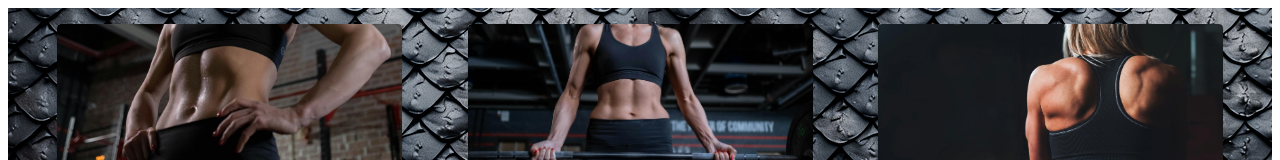
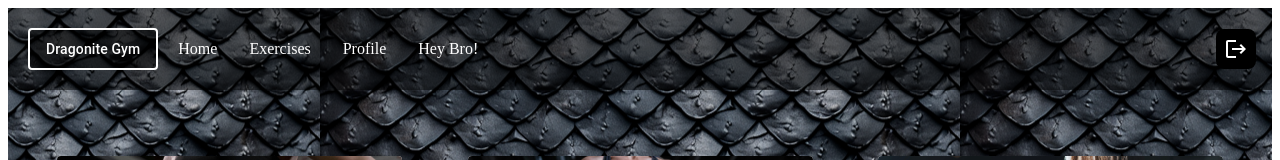
Before and after one commit to DragoniteGym/dragonite-gym, a React app: page /profile in a window 1280 px wide. Shown: the top 160 px of the page. Built offline with nearby package versions, Linux system fonts and the light colour scheme.

Commit message:
navbar css

```diff
--- a/src/components/Exercises.jsx
+++ b/src/components/Exercises.jsx
@@ -61,10 +61,23 @@ const Exercises = () => {
 
     return(
         <>
-        <Navbar />
-        <Box sx={{display: 'flex', flexWrap: 'wrap', justifyContent: 'space-evenly',
-        backgroundImage: `url(${dragonscales})`, minWidth: 300, width: '100%'}}>
-        {workouts.map((workout) => (
+        <Box sx={{
+                backgroundImage: `url(${dragonscales})`,
+                backgroundPosition: 'center',
+                backgroundRepeat: 'repeat',
+                minHeight: '100vh',
+                height: 'auto',
+                display: 'flex',
+                flexDirection: 'column',
+            }}>
+                <Navbar />
+            <Box sx={{
+                    display: 'flex',
+                    flexWrap: 'wrap',
+                    justifyContent: 'space-evenly',
+                    paddingTop: '50px',
+                    }}>
+                  {workouts.map((workout) => (
             <Card key={workout.title} sx={{ maxWidth: 345, minWidth: 250, margin: 2, width: workout.width }}>
                 <CardActionArea component={Link} to={workout.link}>
                     <CardMedia
@@ -83,7 +96,9 @@ const Exercises = () => {
                 </CardActionArea>
             </Card>
         ))}
-        </Box></>
+        </Box>
+        </Box>
+        </>
     )
 };
 
--- a/src/components/Landing.jsx
+++ b/src/components/Landing.jsx
@@ -106,7 +106,7 @@ const Landing = () => {
     return (
         <Box sx={{ display: 'flex', justifyContent: 'center', alignItems: 'center', height: '100vh', backgroundColor: 'black' }}>
             <TopRightBox>
-                <Link to="/login">
+                <Link to="/signup">
                     <LoginButton>
                         <PersonOutlineOutlinedIcon />
                     </LoginButton>
@@ -115,7 +115,7 @@ const Landing = () => {
 
             <ImageButton
                 focusRipple
-                component={Link} to='/home'
+                component={Link} to='/login'
             >
                 <ImageSrc />
                 <ImageBackdrop className="MuiImageBackdrop-root" />
--- a/src/components/NavBar.jsx
+++ b/src/components/NavBar.jsx
@@ -33,6 +33,17 @@ const NavbarLink = styled(Link)(({ theme }) => ({
     },
 }));
 
+const StyledText = styled(Typography)(({ theme }) => ({
+    textDecoration: 'none',
+    color: 'white',
+    backgroundColor: 'rgba(0, 0, 0, 0.5)',
+    margin: theme.spacing(0.5),
+    padding: theme.spacing(1, 2),
+    fontSize: '14px',
+    border: '2px solid white',
+    borderRadius: '4px',
+}));
+
 // Styled Button for logout
 const LogoutButton = styled(Button)(({ theme }) => ({
     color: 'white',
@@ -48,8 +59,10 @@ const LogoutButton = styled(Button)(({ theme }) => ({
 const Navbar = () => {
     return (
         <NavbarContainer>
-            <Box>
-                <NavbarLink to="/">DragoniteGym</NavbarLink>
+            <Box display="flex">
+                <StyledText variant="h6">
+                    Dragonite Gym
+                </StyledText>
                 <NavbarLink to="/home">Home</NavbarLink>
                 <NavbarLink to="/search">Exercises</NavbarLink>
                 <NavbarLink to="/profile">Profile</NavbarLink>
--- a/src/components/Profile.jsx
+++ b/src/components/Profile.jsx
@@ -79,9 +79,23 @@ const Profile = () => {
 
     return(
         <>
-        <Box sx={{display: 'flex', flexWrap: 'wrap', justifyContent: 'space-evenly',
-        backgroundImage: `url(${dragonscales})`, minWidth: 300, width: '100%'}}>
-        {bodyparts.map((bodypart) => (
+        <Box sx={{
+                backgroundImage: `url(${dragonscales})`,
+                backgroundPosition: 'center',
+                backgroundRepeat: 'repeat',
+                minHeight: '100vh',
+                height: 'auto',
+                display: 'flex',
+                flexDirection: 'column',
+            }}>
+                <Navbar />
+          <Box sx={{
+                  display: 'flex',
+                  flexWrap: 'wrap',
+                  justifyContent: 'space-evenly',
+                  paddingTop: '50px',
+                  }}>
+          {bodyparts.map((bodypart) => (
             <Card key={bodypart.title} sx={{ maxWidth: 345, minWidth: 250, margin: 2, width: '30%' }}>
                 <CardActionArea component={Link} to='/exercises' onClick={(e) => {getExercises(bodypart.title)}}>
                     <CardMedia
@@ -100,7 +114,9 @@ const Profile = () => {
                 </CardActionArea>
             </Card>
         ))}
-        </Box></>
+        </Box>
+        </Box>
+        </>
     )
 };
 
```
